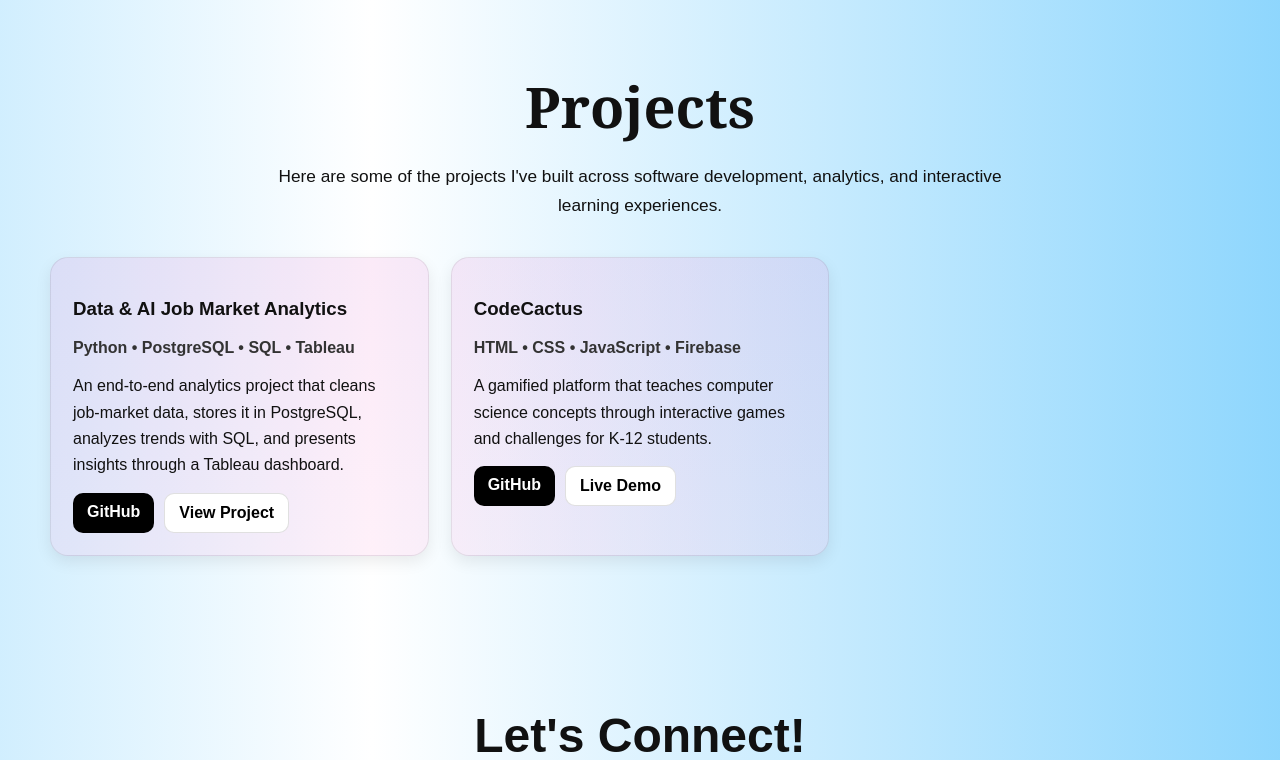
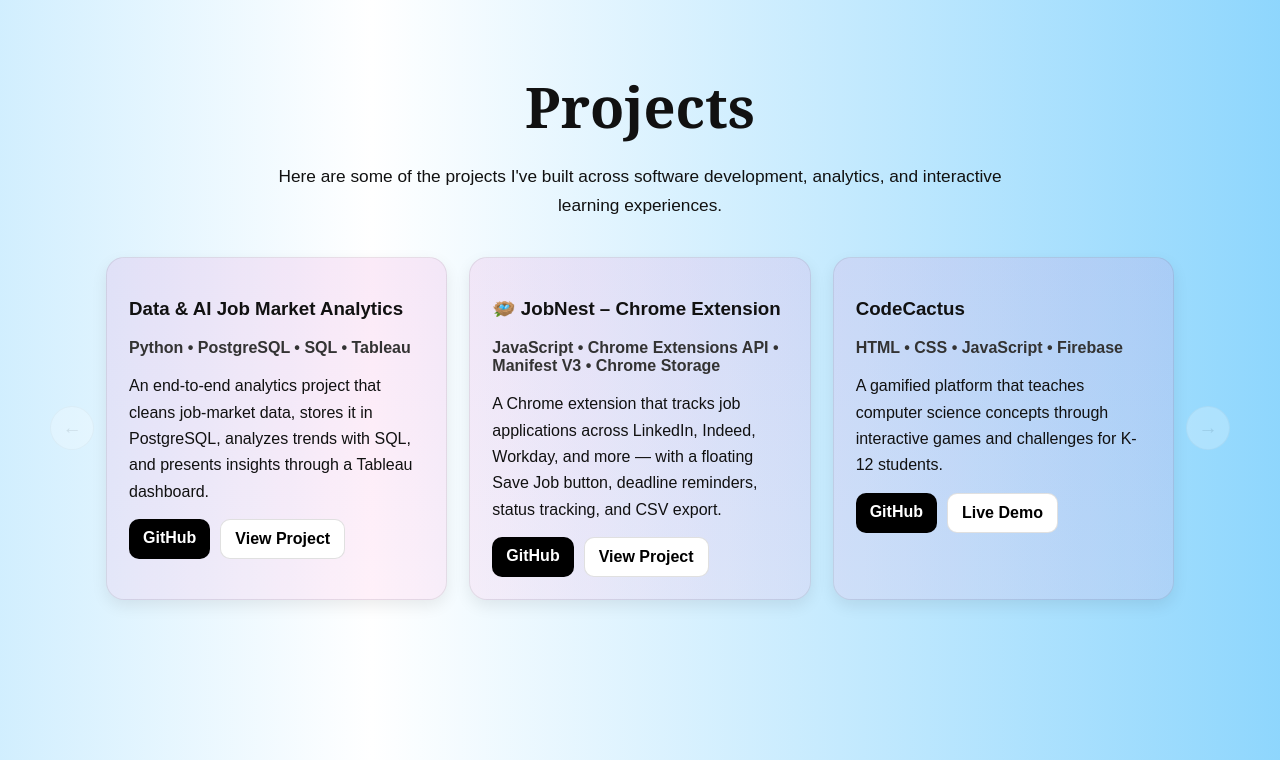
Before and after one commit to anula513/anulaportfolio, a React (Vite) app: page / in a window 1280 px wide. Shown: the part 1362-2122 px from the top of the page. Built offline with nearby package versions, Linux system fonts and the light colour scheme.

Commit message:
add carousel and jobnest project page

```diff
--- /dev/null
+++ b/postcss.config.js
@@ -0,0 +1,6 @@
+
+export default {
+  plugins: {
+    "@tailwindcss/postcss": {},
+  },
+};
--- a/src/App.css
+++ b/src/App.css
@@ -386,3 +386,34 @@
     grid-template-columns: repeat(2, minmax(120px, 1fr));
   }
 }
+/* ── Carousel ───────────────────────────────────── */
+.carousel-wrapper {
+  display: flex;
+  align-items: center;
+  gap: 12px;
+}
+
+.carousel-arrow {
+  background: rgba(255,255,255,0.75);
+  border: 1px solid rgba(0,0,0,0.1);
+  border-radius: 50%;
+  width: 44px;
+  height: 44px;
+  font-size: 1.2rem;
+  cursor: pointer;
+  flex-shrink: 0;
+  transition: background 0.2s, transform 0.2s;
+  display: flex;
+  align-items: center;
+  justify-content: center;
+}
+
+.carousel-arrow:hover:not(:disabled) {
+  background: rgb(255, 122, 217);
+  transform: scale(1.08);
+}
+
+.carousel-arrow:disabled {
+  opacity: 0.3;
+  cursor: default;
+}
--- a/src/App.jsx
+++ b/src/App.jsx
@@ -1,19 +1,100 @@
-import React from "react";
+import React, { useState } from "react";
 import { BrowserRouter as Router, Routes, Route, Link } from "react-router-dom";
 import "./App.css";
 
 const skills = [
-  "HTML",
-  "CSS",
-  "JavaScript",
-  "Python",
-  "Java",
-  "React",
-  "PostgreSQL",
-  "Tableau",
-  "AI/ML"
+  "HTML", "CSS", "JavaScript", "Python", "Java",
+  "React", "PostgreSQL", "Tableau", "AI/ML"
 ];
 
+const projects = [
+  {
+    id: "job-market-analytics",
+    title: "Data & AI Job Market Analytics",
+    tech: "Python • PostgreSQL • SQL • Tableau",
+    description:
+      "An end-to-end analytics project that cleans job-market data, stores it in PostgreSQL, analyzes trends with SQL, and presents insights through a Tableau dashboard.",
+    github: "https://github.com/anula513/job-market-analytics",
+    viewPath: "/projects/job-market-analytics",
+  },
+  {
+    id: "jobnest",
+    title: "🪺 JobNest – Chrome Extension",
+    tech: "JavaScript • Chrome Extensions API • Manifest V3 • Chrome Storage",
+    description:
+      "A Chrome extension that tracks job applications across LinkedIn, Indeed, Workday, and more — with a floating Save Job button, deadline reminders, status tracking, and CSV export.",
+    github: "https://github.com/anula513/jobnest",
+    viewPath: "/projects/jobnest",
+  },
+  {
+    id: "codecactus",
+    title: "CodeCactus",
+    tech: "HTML • CSS • JavaScript • Firebase",
+    description:
+      "A gamified platform that teaches computer science concepts through interactive games and challenges for K-12 students.",
+    github: "https://github.com/anula513/code-cactus",
+    liveDemo: "https://code-cactus.vercel.app/",
+  },
+];
+
+// ── Carousel ──────────────────────────────────────
+function ProjectCarousel() {
+  const [index, setIndex] = useState(0);
+  const visible = 3;
+  const canPrev = index > 0;
+  const canNext = index + visible < projects.length;
+
+  return (
+    <div className="carousel-wrapper">
+      <button
+        className="carousel-arrow left"
+        onClick={() => setIndex(i => i - 1)}
+        disabled={!canPrev}
+        aria-label="Previous"
+      >
+        &#8592;
+      </button>
+
+      <div className="projects-grid">
+        {projects.slice(index, index + visible).map((p) => (
+          <div className="project-card" key={p.id}>
+            <h3>{p.title}</h3>
+            <div className="project-tech">{p.tech}</div>
+            <p>{p.description}</p>
+            <div className="project-links">
+              {p.github && (
+                <a className="project-link dark" href={p.github} target="_blank" rel="noreferrer">
+                  GitHub
+                </a>
+              )}
+              {p.viewPath && (
+                <Link className="project-link light" to={p.viewPath}>
+                  View Project
+                </Link>
+              )}
+              {p.liveDemo && (
+                <a className="project-link light" href={p.liveDemo} target="_blank" rel="noreferrer">
+                  Live Demo
+                </a>
+              )}
+            </div>
+          </div>
+        ))}
+      </div>
+
+      <button
+        className="carousel-arrow right"
+        onClick={() => setIndex(i => i + 1)}
+        disabled={!canNext}
+        aria-label="Next"
+      >
+        &#8594;
+      </button>
+    </div>
+  );
+}
+
+// ── Navbar ────────────────────────────────────────
 function Navbar() {
   return (
     <nav className="navbar-custom">
@@ -27,6 +108,7 @@
   );
 }
 
+// ── Home Page ─────────────────────────────────────
 function HomePage() {
   return (
     <div id="top">
@@ -38,12 +120,11 @@
             <h1>Hi, I&apos;m Anula</h1>
             <h2>Computer Science Student | AI • Data • Software</h2>
             <p>
-              I’m a junior studying Computer Science at Arizona State University. I’m interested in AI/ML, analytics,
+              I'm a junior studying Computer Science at Arizona State University. I'm interested in AI/ML, analytics,
               and building software, and I enjoy turning ideas into projects through coding. I like exploring new
               technologies, designing clean interfaces, and building things that are both useful and fun.
             </p>
           </div>
-
           <div className="hero-image-wrap">
             <img src="/me.jpg" alt="Anula" className="hero-image" />
           </div>
@@ -59,7 +140,6 @@
               className="skills-image"
             />
           </div>
-
           <div>
             <div className="skills-title">My Skills</div>
             <div className="skills-grid">
@@ -78,68 +158,7 @@
             Here are some of the projects I&apos;ve built across software development,
             analytics, and interactive learning experiences.
           </p>
-
-          <div className="projects-grid" id="all-projects">
-            <div className="project-card">
-              <h3>Data &amp; AI Job Market Analytics</h3>
-              <div className="project-tech">Python • PostgreSQL • SQL • Tableau</div>
-              <p>
-                An end-to-end analytics project that cleans job-market data, stores it in
-                PostgreSQL, analyzes trends with SQL, and presents insights through a
-                Tableau dashboard.
-              </p>
-              <div className="project-links">
-                <a
-                  className="project-link dark"
-                  href="https://github.com/anula513/job-market-analytics"
-                  target="_blank"
-                  rel="noreferrer"
-                >
-                  GitHub
-                </a>
-                <Link className="project-link light" to="/projects/job-market-analytics">
-                  View Project
-                </Link>
-              </div>
-            </div>
-
-           <div className="project-card">
-
-  <h3>CodeCactus</h3>
-
-  <div className="project-tech">
-    HTML • CSS • JavaScript • Firebase
-  </div>
-
-  <p>
-    A gamified platform that teaches computer science concepts
-    through interactive games and challenges for K-12 students.
-  </p>
-
-  <div className="project-links">
-
-    <a
-      className="project-link dark"
-      href="https://github.com/anula513/code-cactus"
-      target="_blank"
-      rel="noreferrer"
-    >
-      GitHub
-    </a>
-
-    <a
-      className="project-link light"
-      href="https://code-cactus.vercel.app/"
-      target="_blank"
-      rel="noreferrer"
-    >
-      Live Demo
-    </a>
-
-  </div>
-
-</div>
-          </div>
+          <ProjectCarousel />
         </div>
       </section>
 
@@ -147,11 +166,7 @@
         <h2>Let&apos;s Connect!</h2>
         <p>You can reach me through LinkedIn or email.</p>
         <div className="contact-links">
-          <a
-            href="https://www.linkedin.com/in/anula-dinesh-743140335"
-            target="_blank"
-            rel="noreferrer"
-          >
+          <a href="https://www.linkedin.com/in/anula-dinesh-743140335" target="_blank" rel="noreferrer">
             LinkedIn
           </a>
           <a href="mailto:adinesh5@asu.edu">adinesh5@asu.edu</a>
@@ -161,6 +176,7 @@
   );
 }
 
+// ── Job Market Analytics Page ─────────────────────
 function JobMarketAnalyticsPage() {
   return (
     <>
@@ -168,14 +184,12 @@
       <section className="project-page">
         <div className="project-page-inner">
           <Link to="/" className="back-link">← Back to Home</Link>
-
           <div className="project-panel">
             <h1>Data &amp; AI Job Market Analytics</h1>
             <p>
               This project analyzes global salaries for Data Science, AI, and Machine Learning
               roles using Python, PostgreSQL, SQL, and Tableau.
             </p>
-
             <h3>Pipeline</h3>
             <ul>
               <li>Raw CSV dataset</li>
@@ -184,31 +198,18 @@
               <li>SQL analysis queries</li>
               <li>Tableau dashboard</li>
             </ul>
-
             <h3>Key Insights</h3>
             <ul>
               <li>Executive-level roles earn the highest salaries.</li>
               <li>Machine Learning and Data Science roles dominate the highest-paying jobs.</li>
               <li>Senior-level salaries are significantly higher than entry-level and mid-level roles.</li>
             </ul>
-
             <img src="/dashboard.png" alt="Dashboard" className="dashboard-preview" />
-
             <div className="project-links" style={{ marginTop: "18px" }}>
-              <a
-                className="project-link dark"
-                href="https://github.com/anula513/job-market-analytics"
-                target="_blank"
-                rel="noreferrer"
-              >
+              <a className="project-link dark" href="https://github.com/anula513/job-market-analytics" target="_blank" rel="noreferrer">
                 GitHub Repo
               </a>
-              <a
-                className="project-link light"
-                href="https://github.com/anula513/job-market-analytics/blob/main/sql/analysis_queries.sql"
-                target="_blank"
-                rel="noreferrer"
-              >
+              <a className="project-link light" href="https://github.com/anula513/job-market-analytics/blob/main/sql/analysis_queries.sql" target="_blank" rel="noreferrer">
                 SQL Queries
               </a>
             </div>
@@ -219,12 +220,74 @@
   );
 }
 
+// ── JobNest Page ──────────────────────────────────
+function JobNestPage() {
+  return (
+    <>
+      <Navbar />
+      <section className="project-page">
+        <div className="project-page-inner">
+          <Link to="/" className="back-link">← Back to Home</Link>
+          <div className="project-panel">
+            <h1>🪺 JobNest – Chrome Extension</h1>
+
+            <p>
+              JobNest is a Chrome extension I built to solve a real problem I was facing during my own
+              job search — losing track of applications scattered across LinkedIn, Indeed, Workday, and
+              more. It injects a floating "Save Job" button on any job listing, letting you capture the
+              role in one click and track it through every stage of the application process, all without
+              leaving the page.
+            </p>
+
+            <img src="/jobnest-popup.png" alt="JobNest popup on a job listing" className="dashboard-preview" />
+
+            <h3>Features</h3>
+            <ul>
+              <li>Floating "Save Job" button injected on any job listing page</li>
+              <li>Works on LinkedIn, Indeed, Glassdoor, Workday, Lever, Greenhouse, and more</li>
+              <li>Deadline tracking with Chrome notification reminders</li>
+              <li>Status tracking: Saved → Applied → Interviewing → Offer / Rejected</li>
+              <li>Notes, search, and filter per job</li>
+              <li>Export all jobs to CSV</li>
+            </ul>
+
+            <img src="/jobnest-dashboard.png" alt="JobNest dashboard showing tracked jobs" className="dashboard-preview" />
+
+            <h3>Tech Stack</h3>
+            <ul>
+              <li>JavaScript (Vanilla)</li>
+              <li>Chrome Extensions API — Manifest V3</li>
+              <li>Chrome Storage API (local persistence)</li>
+              <li>Chrome Alarms &amp; Notifications API</li>
+            </ul>
+
+            <h3>How It Works</h3>
+            <ul>
+              <li>Content script detects job pages and injects the Save Job button</li>
+              <li>Job data is extracted from the DOM and stored locally via Chrome Storage</li>
+              <li>Background service worker handles deadline alarms and fires notifications</li>
+            </ul>
+
+            <div className="project-links" style={{ marginTop: "18px" }}>
+              <a className="project-link dark" href="https://github.com/anula513/jobnest" target="_blank" rel="noreferrer">
+                GitHub Repo
+              </a>
+            </div>
+          </div>
+        </div>
+      </section>
+    </>
+  );
+}
+
+// ── App ───────────────────────────────────────────
 export default function App() {
   return (
     <Router>
       <Routes>
         <Route path="/" element={<HomePage />} />
         <Route path="/projects/job-market-analytics" element={<JobMarketAnalyticsPage />} />
+        <Route path="/projects/jobnest" element={<JobNestPage />} />
       </Routes>
     </Router>
   );
```
Also changed, not shown: public/jobnest-dashboard.png (added), public/jobnest-popup.png (added).
